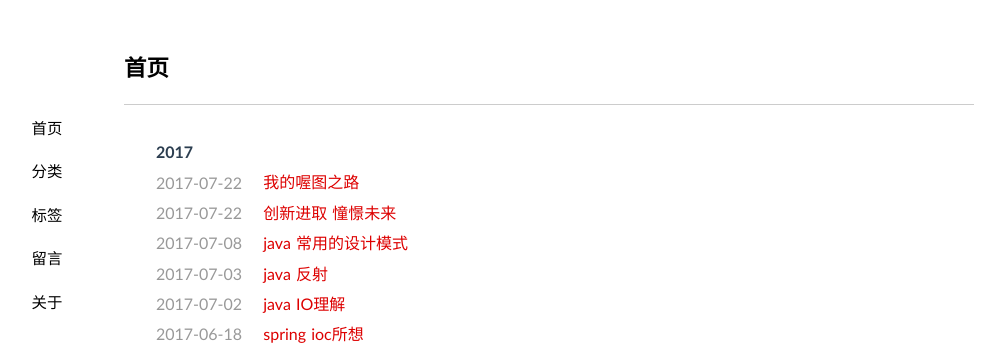
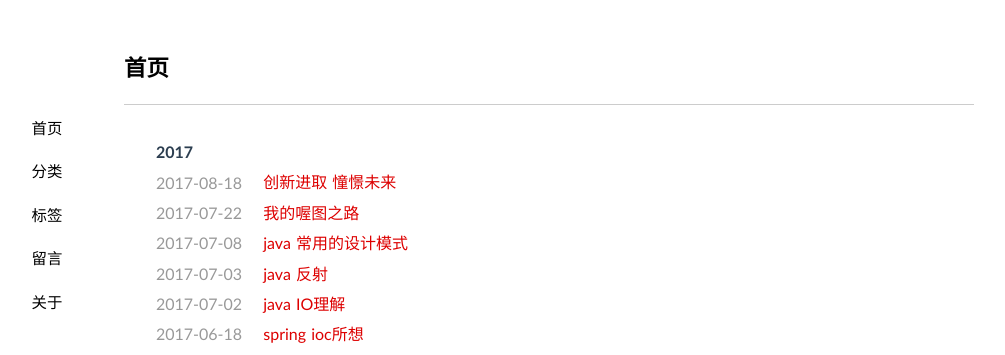
Before and after one commit to jeizas/jeizas.github.io, a Jekyll site: the page built from index.html, in a window 1280 px wide. Shown: the top 355 px of the page, without its empty margins (91-1096 px from the left). Built offline with Jekyll 4.4.1, drawn with Linux system fonts in a browser that asks for light colours; the list of posts is cut into pages by our own code; comment, search, counter and statistics services are not loaded.

Commit message:
renamed:    _posts/2017-07-22-August_first_thinking.md -> _posts/2017-08-18-August_first_thinking.md

```diff
--- a/_posts/2017-07-22-August_first_thinking.md
+++ b/_posts/2017-08-18-August_first_thinking.md
@@ -1,7 +1,7 @@
 ---
 layout: post
 title: "创新进取 憧憬未来"
-date: 2017-07-22 16:33
+date: 2017-08-18 18:40
 categories: [thinking]
 tags: thinking
 ---
```
